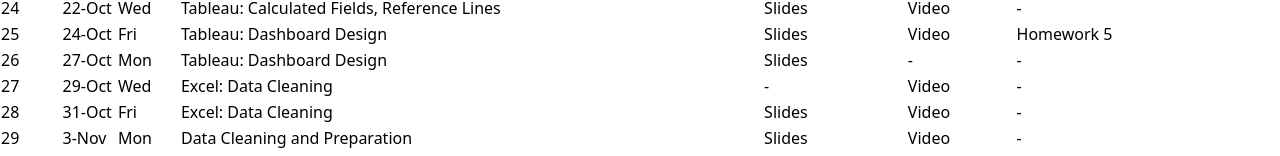
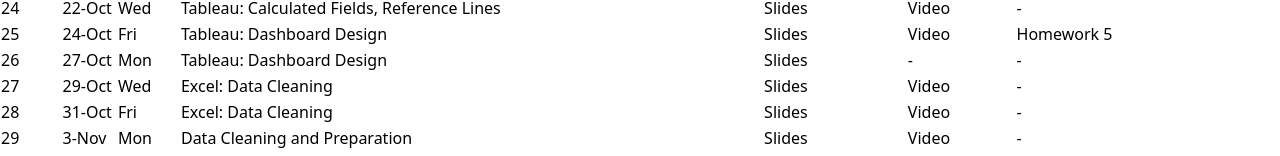
Before and after one commit to aliaoc899/misy261-spring-schedule2026, a React (Vite) app: page / in a window 1280 px wide. Shown: the part 885-1041 px from the top of the page. Built offline with nearby package versions, Linux system fonts and the light colour scheme.

Commit message:
Add presentation link to session 27: Excel Data Cleaning
- Session 27 (29-Oct Wed): Added data-cleaning-lookup-practice.html presentation link
- Updated both PDF export data and HTML table for consistency

```diff
--- a/src/example-app.tsx
+++ b/src/example-app.tsx
@@ -37,7 +37,7 @@
     ["24", "22-Oct", "Wed", "Tableau: Calculated Fields, Reference Lines", `<a href="https://aliaoc899.github.io/presentationTemplate-V2/tableau-master-summary-part3.html" target="_blank">Slides</a>`, `<a href="https://youtu.be/CazgJFFRyIU" target="_blank">Video</a>`, "-"],
     ["25", "24-Oct", "Fri", "Tableau: Dashboard Design", `<a href="https://aliaoc899.github.io/presentationTemplate-V2/hotel-management-dashboard.html" target="_blank">Slides</a>`, `<a href="https://youtu.be/naS5VKVtz_I" target="_blank">Video</a>`, "Homework 5"],
     ["26", "27-Oct", "Mon", "Tableau: Dashboard Design", `<a href="https://aliaoc899.github.io/presentationTemplate-V2/hotel-management-dashboard.html" target="_blank">Slides</a>`, "-", "-"],
-    ["27", "29-Oct", "Wed", "Excel: Data Cleaning", "-", `<a href="https://youtu.be/X5Y7AZ-cMws" target="_blank">Video</a>`, "-"],
+    ["27", "29-Oct", "Wed", "Excel: Data Cleaning", `<a href="https://aliaoc899.github.io/presentationTemplate-V2/data-cleaning-lookup-practice.html" target="_blank">Slides</a>`, `<a href="https://youtu.be/X5Y7AZ-cMws" target="_blank">Video</a>`, "-"],
     ["28", "31-Oct", "Fri", "Excel: Data Cleaning", `<a href="https://aliaoc899.github.io/presentationTemplate-V2/hospital-admissions-practice.html" target="_blank">Slides</a>`, `<a href="https://youtu.be/qHqxfRbOUrA" target="_blank">Video</a>`, "-"],
     ["29", "3-Nov", "Mon", "Data Cleaning and Preparation", `<a href="https://aliaoc899.github.io/presentationTemplate-V2/hospital-admissions-practice.html" target="_blank">Slides</a>`, `<a href="https://youtu.be/ihf17HrgI-4" target="_blank">Video</a>`, "-"],
     ["30", "5-Nov", "Wed", "Excel: Pivot Tables", `<a href="https://aliaoc899.github.io/presentationTemplate-V2/hospital-admissions-pivot.html" target="_blank">Slides</a>`, `<a href="https://youtu.be/JySnGxFNkAo" target="_blank">Video</a>`, "-"],
@@ -878,7 +878,16 @@
                 <td className="border border-slate-300 px-3 py-2 text-center">29-Oct</td>
                 <td className="border border-slate-300 px-3 py-2 text-center">Wed</td>
                 <td className="border border-slate-300 px-4 py-2">Excel: Data Cleaning</td>
-                <td className="border border-slate-300 px-3 py-2 text-center">-</td>
+                <td className="border border-slate-300 px-3 py-2 text-center">
+                  <a
+                    href="https://aliaoc899.github.io/presentationTemplate-V2/data-cleaning-lookup-practice.html"
+                    target="_blank"
+                    rel="noopener noreferrer"
+                    className="text-blue-600 hover:text-blue-800 underline"
+                  >
+                    Slides
+                  </a>
+                </td>
                 <td className="border border-slate-300 px-3 py-2 text-center">
                   <a
                     href="https://youtu.be/X5Y7AZ-cMws"
```
